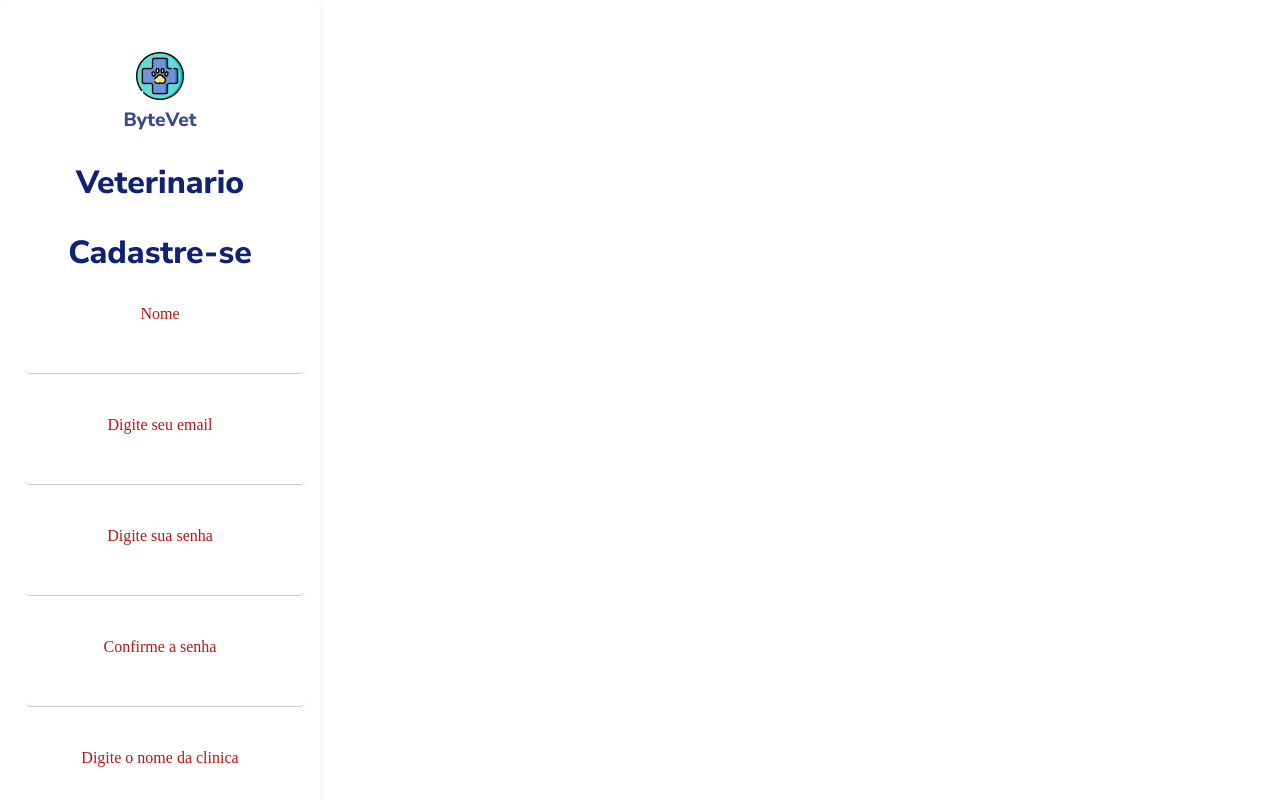
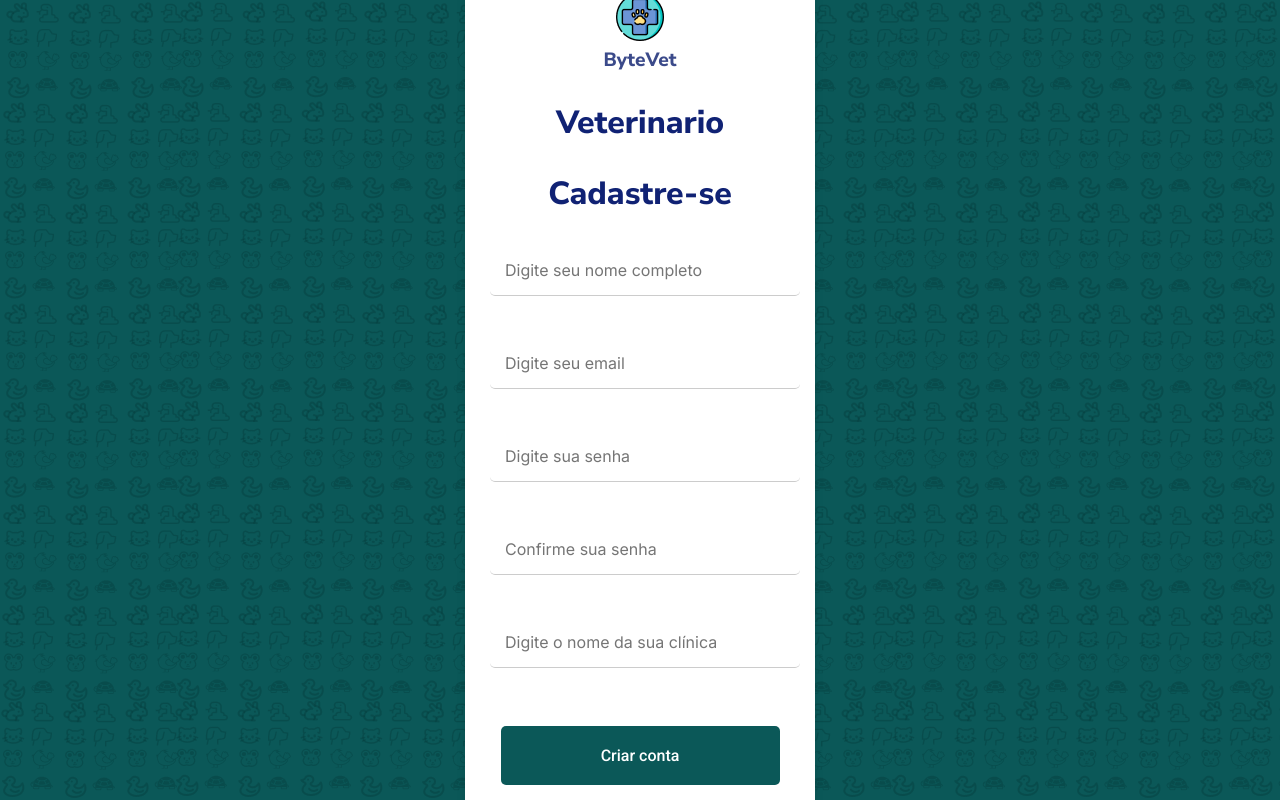
Before and after one commit to byte-vet/frontend, a React (Create React App) app: page /register-vet in a window 1280 px wide. Built offline with nearby package versions, Linux system fonts and the light colour scheme; the HTML template or start-up script is replaced by a standard one.

Commit message:
correção do visual da tela de registro do vet

```diff
--- a/src/pages/Register.css
+++ b/src/pages/Register.css
@@ -12,12 +12,12 @@
   align-items: center;
   background-color: #0B5858;
   background-image: url('./assets/images/bg-icons.png');
-  background-size: contain;
+  background-size: repeat;
 }
 
 .register-container {
   width: 100%;
-  max-width: 320px;
+  max-width: 350px;
   background-color: #ffffff;
   padding: 20px;
   border-radius: 8px;
--- a/src/pages/Register.js
+++ b/src/pages/Register.js
@@ -71,7 +71,7 @@ function Register() {
           </div>
           <button type="submit" className="register-button">Criar conta</button>
         </form>
-        <Link to="/" className="login-link">Já possui conta? Entrar</Link>
+        <Link to="/login" className="login-link">Já possui conta? Entrar</Link>
       </div>
     </div>
   );
--- a/src/pages/RegisterVet.js
+++ b/src/pages/RegisterVet.js
@@ -2,6 +2,7 @@ import React, { useState } from 'react';
 import './Register.css';
 import logo from './assets/images/logo.png';
 import { Link, useNavigate } from 'react-router-dom';
+
 
 function RegisterVet() {
   const navigate = useNavigate();
@@ -49,6 +50,7 @@ function RegisterVet() {
   };
 
   return (
+    <div className="body-register">
     <div className="register-container">
       <img src={logo} alt="ByteVet Logo" className="mypet-logo" />
       <h1 className="bytevet-title">ByteVet</h1>
@@ -56,28 +58,29 @@ function RegisterVet() {
       <h1 className="register-title">Cadastre-se</h1>
       <form className="register-form" onSubmit={handleRegister}>
         <div className="input-row">
-          <label htmlFor="fullName">Nome</label>
-          <input type="text" id="fullName" name="fullName" value={fullName} onChange={e => setFullName(e.target.value)} className="input-field" />
+          {/* <label htmlFor="fullName">Nome</label> */}
+          <input type="text" id="fullName" name="fullName" value={fullName} onChange={e => setFullName(e.target.value)}  placeholder="Digite seu nome completo" className="input-field" />
         </div>
         <div className="input-row">
-          <label htmlFor="email">Digite seu email</label>
-          <input type="email" id="email" name="email" value={email} onChange={e => setEmail(e.target.value)} className="input-field" />
+          {/* <label htmlFor="email">Digite seu email</label> */}
+          <input type="email" id="email" name="email" value={email} onChange={e => setEmail(e.target.value)} placeholder="Digite seu email" className="input-field" />
         </div>
         <div className="input-row">
-          <label htmlFor="password">Digite sua senha</label>
-          <input type="password" id="password" name="password" value={password} onChange={e => setPassword(e.target.value)} className="input-field" />
+          {/* <label htmlFor="password">Digite sua senha</label> */}
+          <input type="password" id="password" name="password" value={password}  placeholder="Digite sua senha" onChange={e => setPassword(e.target.value)} className="input-field" />
         </div>
         <div className="input-row">
-          <label htmlFor="confirmPassword">Confirme a senha</label>
-          <input type="password" id="confirmPassword" name="confirmPassword" value={confirmPassword} onChange={e => setConfirmPassword(e.target.value)} className="input-field" />
+          {/* <label htmlFor="confirmPassword">Confirme a senha</label> */}
+          <input type="password" id="confirmPassword" name="confirmPassword" value={confirmPassword}  placeholder="Confirme sua senha" onChange={e => setConfirmPassword(e.target.value)} className="input-field" />
         </div>
         <div className="input-row">
-          <label htmlFor="nomeClinica">Digite o nome da clinica</label>
-          <input type="text" id="nomeClinica" name="nomeClinica" value={nomeClinica} onChange={e => setNomeClinica(e.target.value)} className="input-field" />
+          {/* <label htmlFor="nomeClinica">Digite o nome da clinica</label> */}
+          <input type="text" id="nomeClinica" name="nomeClinica" value={nomeClinica} onChange={e => setNomeClinica(e.target.value)}  placeholder="Digite o nome da sua clínica" className="input-field" />
         </div>
         <button type="submit" className="register-button">Criar conta</button>
       </form>
-      <Link to="/" className="register-link">Já possui conta? Entrar</Link>
+      <Link to="/login-vet" className="login-link">Já possui conta? Entrar</Link>
+    </div>
     </div>
   );
 }
```
